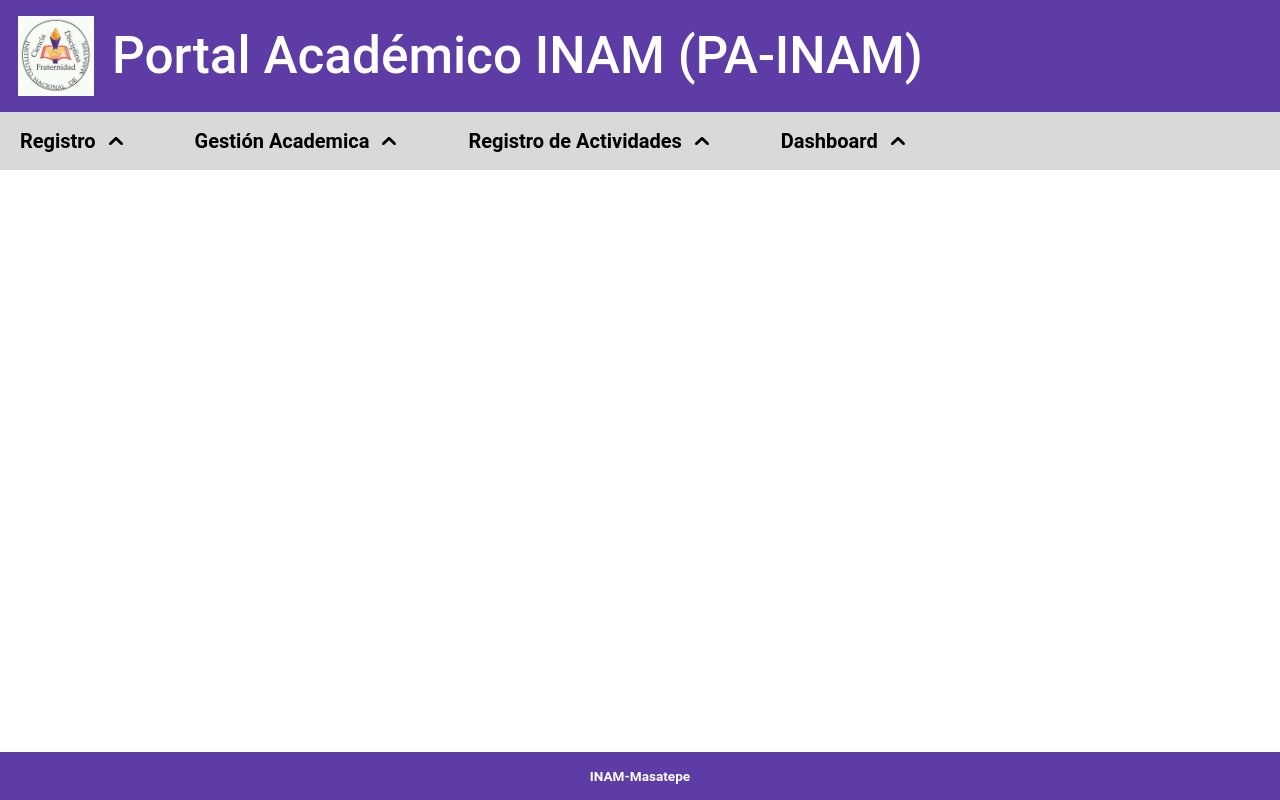
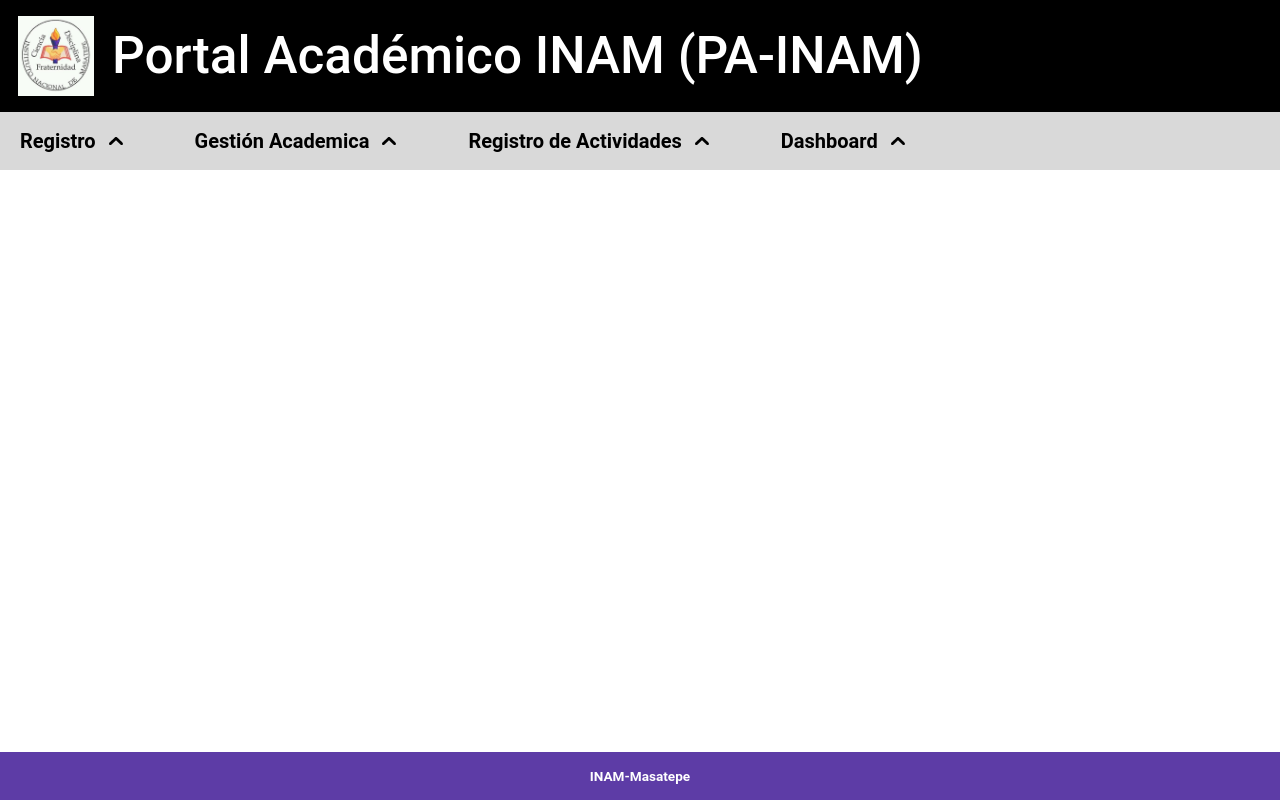
Before and after one commit to joshua20005/PA-INAM, a plain HTML site: page Portal Academico INAM/Index.html in a window 1280 px wide. Drawn offline with Linux system fonts and the light colour scheme.

Commit message:
Se cambio el color de estilo a negro

```diff
--- a/Portal Academico INAM/Style.css
+++ b/Portal Academico INAM/Style.css
@@ -69,7 +69,7 @@ body {
 /* Cabecera con logo */
 .menu-header {
     padding: 1rem;
-    background: #5D3CA6;
+    background: black;
     color: white;
 
 
```
